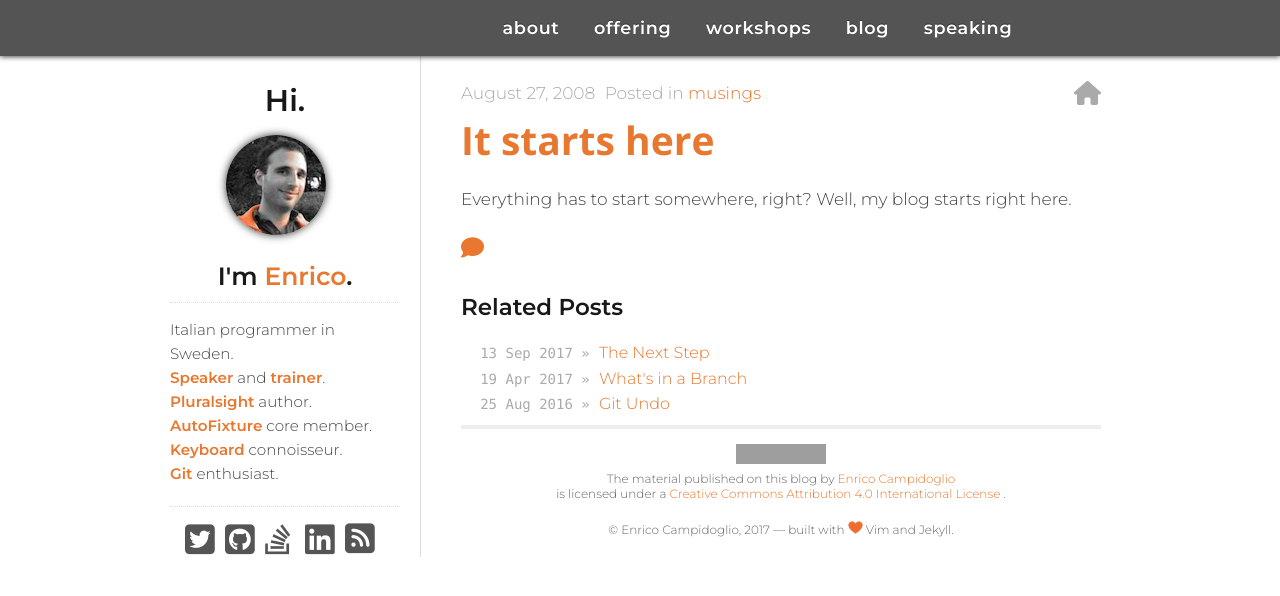
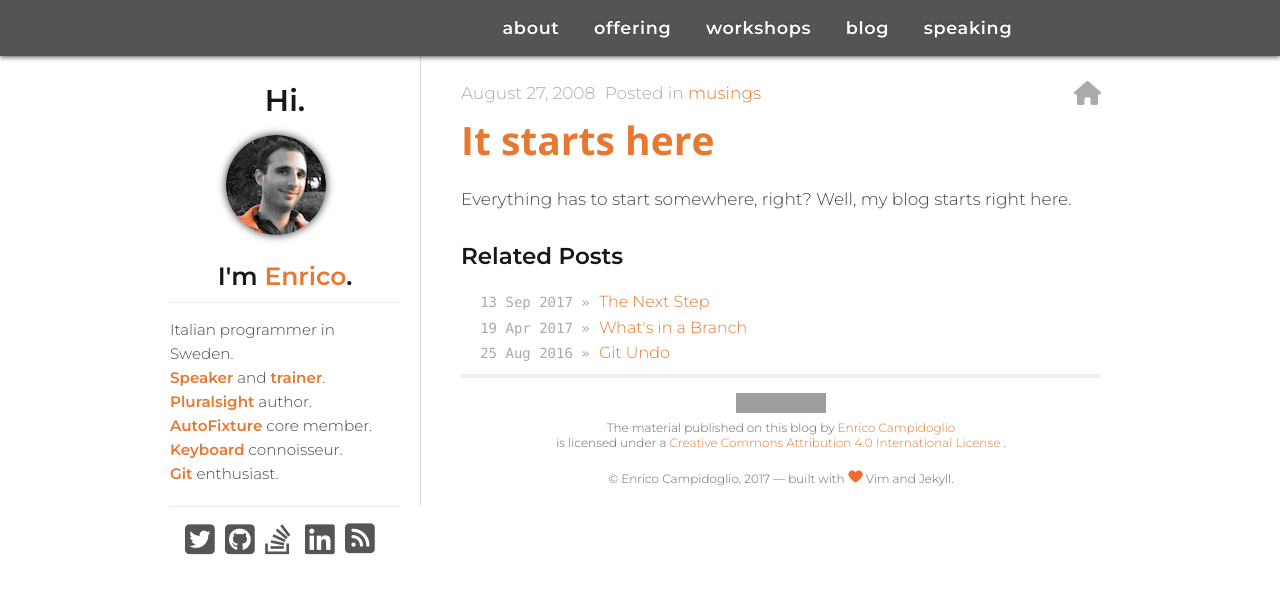
Before and after one commit to megakemp/megakemp.github.io, a Jekyll site: the page built from _posts/2008-08-27-hello-world.md, in a window 1280 px wide and 900 px high. Shown: the top 596 px of the window. Built offline with Jekyll 4.4.1, drawn with Linux system fonts in a browser that asks for light colours; nearby versions of some CDN libraries; comment, search, counter and statistics services are not loaded; grey boxes are pictures that could not be loaded.

Commit message:
Removes the comment count from the posts because it's redundant

```diff
--- a/_layouts/post.html
+++ b/_layouts/post.html
@@ -28,12 +28,6 @@ layout: default
   {{ content }}
 </div>
 
-<div class="comments">
-  <i class="fa fa-comment"></i>
-  <a href="{{ site.url }}{{ page.url }}#disqus_thread"
-     data-disqus-identifier="{{ page.url }}"></a>
-</div>
-
 <div id="related">
   <h3>Related Posts</h3>
   <ul class="posts">
```
